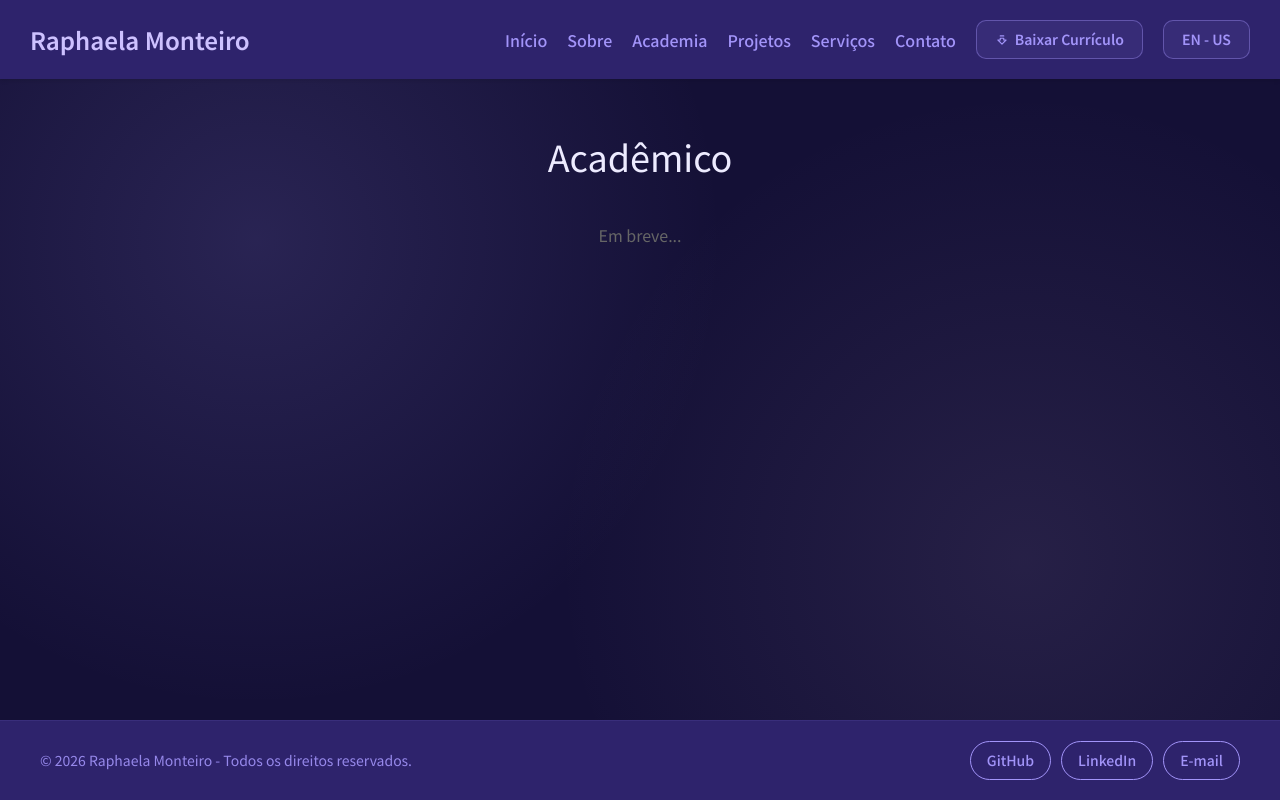
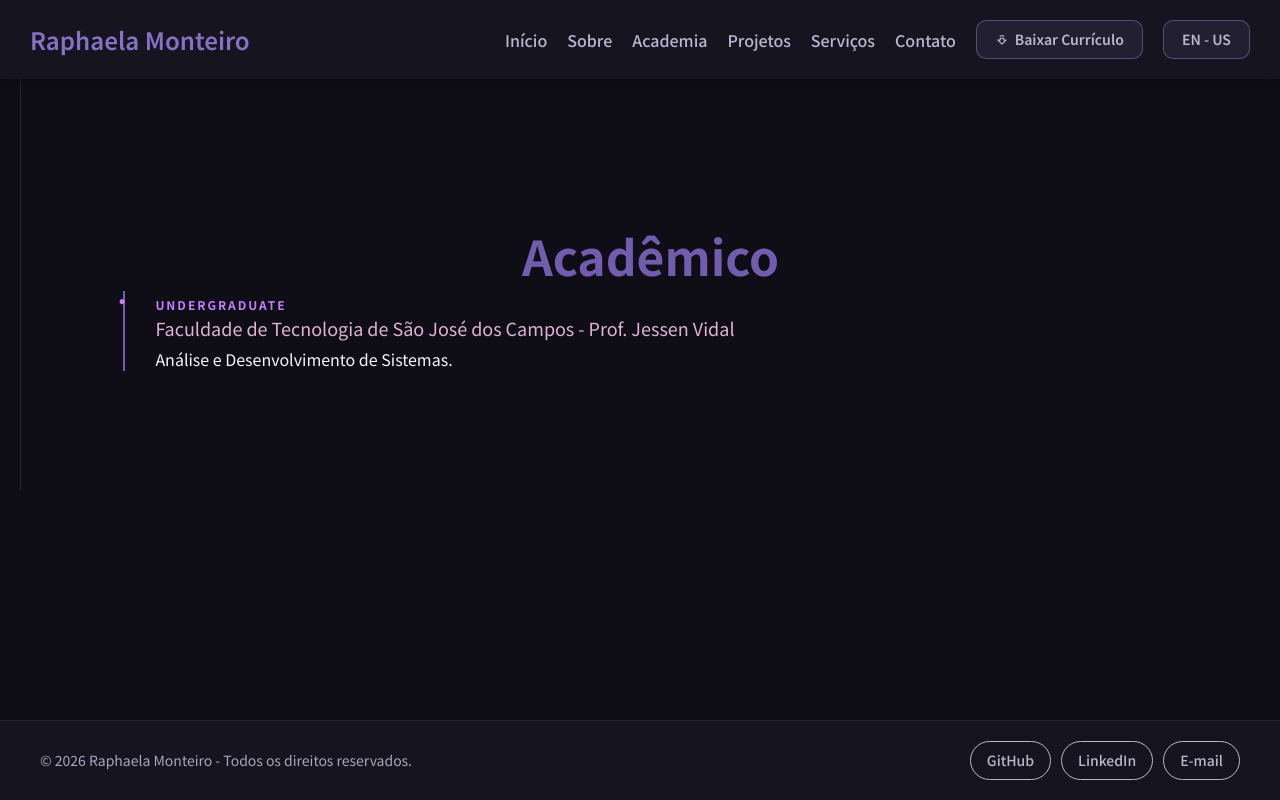
Before and after one commit to raphaelamonteiro/portfolio, a Next.js app: page /academic in a window 1280 px wide. Built offline with nearby package versions, Linux system fonts and the light colour scheme.

Commit message:
feat: add services and academic section

```diff
--- a/app/about/page.tsx
+++ b/app/about/page.tsx
@@ -24,7 +24,7 @@ export default function About() {
                 </div>
 
                 <div className="about-text-content">
-                    <h1>{t.about.title}</h1>
+                    <h1 className="title-about">{t.about.title}</h1>
 
                     {t.about.paragraphs.map((text, index) => (
                         <p key={index}>{text}</p>
--- a/app/academic/page.tsx
+++ b/app/academic/page.tsx
@@ -3,16 +3,24 @@
 import { useTranslation } from '@/contexts/TranslationContext'
 
 export default function Academic() {
-    const { t } = useTranslation()
+    const { t } = useTranslation();
 
     return (
-        <div style={{ padding: '50px', maxWidth: '600px', margin: '0 auto' }}>
-            <h1 style={{ fontSize: '36px', marginBottom: '40px', textAlign: 'center' }}>
-                {t.academic.title}
-            </h1>
-            <p style={{ textAlign: 'center', color: '#666' }}>
-                Em breve...
-            </p>
-        </div>
-    )
+        <section className="academic-section">
+            <h2 className="tech-title">{t.academic.title}</h2>
+
+            {/*
+            <div className="academic-item">
+                <span className="academic-tag">Lead Author / Research</span>
+                <h4>Instituto Tecnológico de Aeronáutica (ITA)</h4>
+                <p>Desenvolvimento de sistemas de missão crítica, focado em infraestrutura GNSS e telemetria.</p>
+            </div>
+*/}
+            <div className="academic-item">
+                <span className="academic-tag">Undergraduate</span>
+                <h4>Faculdade de Tecnologia de São José dos Campos - Prof. Jessen Vidal</h4>
+                <p>Análise e Desenvolvimento de Sistemas.</p>
+            </div>
+        </section>
+    );
 }
--- a/app/globals.css
+++ b/app/globals.css
@@ -10,16 +10,24 @@
    VARIÁVEIS GLOBAIS
    ======================================== */
 :root {
-  --background: #17153B;
-  --foreground: #A294F9;
-  --header-bg: #2E236C;
-  --primary: #C8ACD6;
-  --primary-hover: #CDC1FF;
-  --secondary: #FFD0EC;
-  --light: #FFE6E6;
-  --text-main: #EDEBFF;
+  --background: #0F0E17;
+  --header-bg: #16151F;
+
+  --primary: #725CAD;
+  --primary-hover: #8472C4;
+
+  --secondary: #E0B3D6;
+  --accent: #C77DFF;
+
+  --foreground: #B8B5D1;
+
+  --text-main: #F5F3FF;
+  --text-muted: #A3A0B8;
+
+  --border: #26243A;
+  --surface: #1C1A2B;
+  /* cards */
 }
-
 
 /* ========================================
    BASE
@@ -32,11 +40,7 @@ body {
 body {
   display: flex;
   flex-direction: column;
-  background: radial-gradient(circle at 20% 30%,
-      rgba(162, 148, 249, 0.15), transparent 40%),
-    radial-gradient(circle at 80% 70%,
-      rgba(200, 172, 214, 0.1), transparent 40%),
-    #141036;
+  background: var(--background);
   font-family: "Noto Sans JP", sans-serif;
   color: var(--text-main);
 }
@@ -55,7 +59,7 @@ body {
   align-items: center;
   padding: 20px 30px;
   background-color: var(--header-bg);
-  box-shadow: 0 2px 4px rgba(0, 0, 0, 0.1);
+  box-shadow: 0 4px 12px rgba(0, 0, 0, 0.25);
   position: sticky;
   top: 0;
   z-index: 100;
@@ -189,7 +193,6 @@ body {
     opacity: 0;
     transform: translateY(20px);
   }
-
   to {
     opacity: 1;
     transform: translateY(0);
@@ -230,7 +233,7 @@ body {
 }
 
 .sub-text {
-  color: var(--foreground);
+  color: var(--text-muted);
   font-size: clamp(14px, 2.2vw, 18px);
   font-weight: 600;
   opacity: 0.9;
@@ -275,20 +278,20 @@ body {
 }
 
 .button-projects {
-  color: var(--background);
-  background-color: var(--foreground);
+  background-color: var(--primary);
+  color: var(--text-main);
 }
 
 .button-contactme {
-  color: var(--foreground);
-  border: 2px solid var(--foreground);
+  border: 1px solid var(--border);
+  color: var(--text-main);
   background-color: transparent;
 }
 
 .button-projects:hover,
 .button-contactme:hover {
   transform: translateY(-3px);
-  box-shadow: 0 8px 20px rgba(162, 148, 249, 0.3);
+  box-shadow: 0 4px 12px rgba(0, 0, 0, 0.25);
 }
 
 
@@ -316,7 +319,7 @@ body {
   aspect-ratio: 3 / 4;
   object-fit: cover;
   border-radius: 50px;
-  box-shadow: 0 30px 80px rgba(0, 0, 0, 0.25);
+  box-shadow: 0 4px 12px rgba(0, 0, 0, 0.25);
 }
 
 .about-text-content {
@@ -327,11 +330,12 @@ body {
 }
 
 .about-text-content h1 {
-  font-size: clamp(36px, 4vw, 48px);
+  color: var(--primary);
+  font-size: clamp(40px, 5vw, 50px);
   font-weight: 800;
-  letter-spacing: -1px;
+  letter-spacing: 1px;
   line-height: 1.05;
-  color: var(--foreground);
+
 }
 
 .about-text-content p {
@@ -357,9 +361,9 @@ body {
 
 .tech-title {
   margin-top: 60px;
-  font-size: clamp(32px, 5vw, 48px);
+  color: var(--primary);
+  font-size: clamp(42px, 4vw, 48px);
   font-weight: 700;
-  color: var(--foreground);
   text-align: center;
 }
 
@@ -388,11 +392,51 @@ body {
 .tech-item:hover {
   background: rgba(162, 148, 249, 0.18);
   transform: translateY(-3px);
-  box-shadow: 0 4px 12px rgba(162, 148, 249, 0.2);
+  box-shadow: 0 4px 12px rgba(0, 0, 0, 0.25);
 }
 
 .tech-icon {
   font-size: 18px;
+  color: var(--foreground);
+}
+
+/* ========================================
+   ACADEMIC SECTION
+   ======================================== */
+.academic-section {
+  padding: 80px 8%;
+  border-left: 1px solid var(--border);
+  margin-left: 20px;
+}
+
+.academic-item {
+  position: relative;
+  padding-left: 30px;
+  margin-bottom: 40px;
+  border-left: 2px solid var(--primary);
+}
+
+.academic-item::after {
+  content: "●";
+  position: absolute;
+  left: -7px;
+  top: 0;
+  color: var(--accent);
+  font-size: 12px;
+}
+
+.academic-item h4 {
+  font-size: 18px;
+  color: var(--secondary);
+  margin-bottom: 5px;
+}
+
+.academic-tag {
+  font-size: 12px;
+  text-transform: uppercase;
+  letter-spacing: 2px;
+  color: var(--accent);
+  font-weight: 700;
 }
 
 
@@ -483,12 +527,12 @@ body {
   transition: all 0.3s ease;
   cursor: pointer;
   border: 1px solid rgba(162, 148, 249, 0.1);
-  box-shadow: 0 2px 4px rgba(0, 0, 0, 0.1);
+  box-shadow: 0 4px 12px rgba(0, 0, 0, 0.25);
 }
 
 .project-card:hover {
   transform: translateY(-0.5rem);
-  box-shadow: 0 10px 30px -10px rgba(0, 0, 0, 0.3);
+  box-shadow: 0 4px 12px rgba(0, 0, 0, 0.25);
 }
 
 .project-card-image {
@@ -555,6 +599,82 @@ body {
   transform: scale(1.05);
 }
 
+/* ========================================
+   SERVICES SECTION (FREELAS)
+   ======================================== */
+.services-section {
+  padding: 80px 8%;
+}
+
+.service-title{
+    color: var(--primary);
+    font-size: clamp(50px, 6vw, 64px);
+    font-weight: 800;
+    letter-spacing: 1px;
+    text-align: center;
+}
+
+.service-text {
+  color: var(--text-muted);
+  font-size: clamp(16px, 3vw, 24px);
+  font-weight: 600;
+  text-align: center;
+}
+
+.services-grid {
+  display: grid;
+  grid-template-columns: repeat(auto-fit, minmax(300px, 1fr));
+  gap: 25px;
+  max-width: 1200px;
+  margin: 40px auto;
+}
+
+.service-card {
+  background: var(--surface);
+  border: 1px solid var(--border);
+  padding: 40px;
+  border-radius: 4px;
+  /* Bordas retas = mais sério/Nippon */
+  transition: all 0.4s cubic-bezier(0.175, 0.885, 0.32, 1.275);
+  position: relative;
+  overflow: hidden;
+}
+
+.service-card::before {
+  content: "";
+  position: absolute;
+  top: 0;
+  left: 0;
+  width: 2px;
+  height: 0;
+  background: var(--accent);
+  /* Detalhe Ada Wong */
+  transition: height 0.3s ease;
+}
+
+.service-card:hover {
+  transform: translateY(-10px);
+  border-color: var(--primary);
+  box-shadow: 0 10px 30px rgba(123, 44, 191, 0.1);
+}
+
+.service-card:hover::before {
+  height: 100%;
+}
+
+.service-card h3 {
+  color: var(--text-main);
+  font-size: 22px;
+  margin-bottom: 15px;
+  font-family: "Noto Sans JP", sans-serif;
+}
+
+.service-card p {
+  color: var(--text-muted);
+  font-size: 15px;
+  line-height: 1.6;
+}
+
 
 /* ========================================
    FOOTER
@@ -601,7 +721,7 @@ body {
   background-color: var(--foreground);
   color: var(--background);
   transform: translateY(-2px);
-  box-shadow: 0 4px 12px rgba(162, 148, 249, 0.3);
+  box-shadow: 0 4px 12px rgba(0, 0, 0, 0.25);
 }
 
 
--- a/app/services/page.tsx
+++ b/app/services/page.tsx
@@ -2,28 +2,36 @@
 
 import Loading from '@/components/loading'
 import { useTranslation } from '@/contexts/TranslationContext'
+import { title } from 'process';
 
 export default function Services() {
-    const { t, isLoading } = useTranslation()
-    if (isLoading) return <Loading />
+    const { t } = useTranslation();
+
+    const servicesList = [
+        { title: "Full Stack Development", icon: "🚀" },
+        { title: "Inteligência & Dados", icon: "🧠" },
+        { title: "Sistemas de Alta Confiabilidade", icon: "🛡️" }
+    ];
 
     return (
-        <section className="min-h-screen flex items-center justify-center px-4">
+        <section className="services-section">
+            <h2 className="service-title">{t.work.title}</h2>
+            <p className="service-text">
+                {t.work.description}
+            </p>
 
-            <h1 className="text-4xl font-bold mb-4">
-                {t.work.title}
-            </h1>
+            <div className="services-grid">
+                {t.work.services.map((group, groupIndex) =>
+                    group.items.map((item, index) => (
+                        <div key={`${groupIndex}-${index}`} className="service-card">
+                            <h3>{item.title}</h3>
+                            <p>{item.description}</p> {/* Reutilizando lógica de precisão */}
+                        </div>
+                    ))
+                )}
+            </div>
 
-            <div className="flex flex-wrap justify-center gap-3">
-                {['React', 'Next.js', 'TypeScript'].map(skill => (
-                    <span
-                        key={skill}
-                        className="px-4 py-2 bg-blue-600 text-white rounded-md"
-                    >
-                        {skill}
-                    </span>
-                ))}
-            </div>
-        </section >
-    )
+
+        </section>
+    );
 }
--- a/locales/en-US.ts
+++ b/locales/en-US.ts
@@ -2,7 +2,7 @@ export const enUS = {
     nav: {
         home: "Home",
         about: "About",
-        academic: "Academic",
+        academic: "Academia",
         services: "Services",
         projects: "Projects",
         contact: "Contact",
@@ -10,122 +10,92 @@ export const enUS = {
     },
     home: {
         greeting: "< Raphaela Monteiro />",
-        role: "Developer focused on building scalable and high-performance systems.",
+        role: "Developer focused on building scalable systems and intelligent solutions.",
         sub: "Architecture • Performance • Automation • AI • Infrastructure • Security • Data",
-        tag: "Open to freelance projects and technical challenges that create real impact.",
+        tag: "Available for freelance projects and high-impact technical challenges.",
         cta: "View Projects",
-        contact: "Get in Touch",
-    }, about: {
+        contact: "Get in Touch"
+    },
+    about: {
         title: "About Me",
         paragraphs: [
             "I am a Developer and Researcher focused on the intersection of Systems Architecture and Intelligent Computing. Currently, I work on High-Reliability projects involving Positioning Systems and Data Science.",
 
-            "I view software as a mission-critical infrastructure where every decision impacts performance and integrity. My approach combines the agility of Full Stack development with the rigor of scientific investigation to solve complex problems.",
+            "I view software as critical infrastructure, where every decision impacts performance and integrity. My approach blends the agility of Full Stack development with the rigor of scientific research to solve complex problems.",
 
             "Whether architecting scalable applications or researching data integrity, my goal is to reduce complexity and ensure consistent results in environments where precision is non-negotiable.",
 
-            "I am driven by technical excellence and a commitment to building solutions that bridge the gap between advanced research and practical, high-impact software engineering."
+            "Driven by technical excellence, I strive to build solutions that bridge advanced research with practical, high-impact software engineering."
         ],
-        skills: "Expertise",
+        skills: "Specialties",
         techstack: "Tech Stack",
         skillsMap: [
             {
                 items: [
-                    "System Architecture & Design Patterns",
-                    "High-Reliability & Critical Software",
+                    "Systems Architecture & Design Patterns",
+                    "Mission-Critical & High-Reliability Systems",
                     "AI Integration & Data Science",
                     "Clean Architecture & SOLID",
-                    "Technical Documentation & Rigor"
+                    "Technical Documentation"
                 ]
-            },
+            }
         ],
         extra: "Beyond technology, I enjoy…",
         hobbies: [
             {
                 items: [
-                    {
-                        name: "Photography and attention to details",
-                        image: "/images/hobbies/fotografia.jpg"
-                    },
-                    {
-                        name: "Chess and other games",
-                        image: "/images/hobbies/fotografia.jpg"
-                    },
-                    {
-                        name: "Studying philosophy and history",
-                        image: "/images/hobbies/fotografia.jpg"
-                    },
-                    {
-                        name: "Exploring new places, cultures, and languages",
-                        image: "/images/hobbies/fotografia.jpg"
-                    },
-                    {
-                        name: "Studying philosophy and history",
-                        image: "/images/hobbies/fotografia.jpg"
-                    },
-                    {
-                        name: "Expressing myself through drawing and painting",
-                        image: "/images/hobbies/fotografia.jpg"
-                    },
-                    {
-                        name: "Gothic literature and science fiction",
-                        image: "/images/hobbies/fotografia.jpg"
-                    },
-                    {
-                        name: "Spending quality time with family and friends",
-                        image: "/images/hobbies/fotografia.jpg"
-                    },
-
+                    { name: "Photography and observing details", image: "/images/hobbies/fotografia.jpg" },
+                    { name: "Chess and strategy games", image: "/images/hobbies/fotografia.jpg" },
+                    { name: "Studying philosophy and history", image: "/images/hobbies/fotografia.jpg" },
+                    { name: "Exploring new places, cultures, and languages", image: "/images/hobbies/fotografia.jpg" },
+                    { name: "Cooking and experimenting with new recipes", image: "/images/hobbies/fotografia.jpg" },
+                    { name: "Expression through drawing and painting", image: "/images/hobbies/fotografia.jpg" },
+                    { name: "Gothic literature and science fiction", image: "/images/hobbies/fotografia.jpg" },
+                    { name: "Quality time with family and friends", image: "/images/hobbies/fotografia.jpg" }
                 ]
-            },
+            }
         ]
     },
     academic: {
         title: "Academic",
     },
-    work: {
-        title: "How I Can Help?",
-        description: " Sou uma desenvolvedora fullstack apaixonada por dados, IA, segurança e infraestrutura. Adoro criar soluções elegantes e robustas, equilibrando profissionalismo com criatividade.",
-    },
     projects: {
         title: "My Projects",
         viewProject: "View Project",
-        viewCode: "View Code",
-        items: [  // ← items diretamente dentro de projects
+        viewCode: "View Code"
+    },
+
+    work: {
+        title: "How I Can Help?",
+        description: "More than building, I focus on structuring systems that can evolve over time.",
+        services: [
             {
-                name: "AdraTrade",
-                desc: "Uma plataforma de trading com análise de dados em tempo real", // Adicionei desc
-                image: "/images/hobbies/fotografia.jpg",
-                tags: ["React", "Node.js", "Trading API"], // Opcional
-                github: "https://github.com/raphaela/adratrade", // Opcional
-                live: "https://adratrade.com", // Opcional
-                featured: true // Opcional
+                items: [
+                    {
+                        title: "Web Applications",
+                        description: "Development of modern and responsive applications with a focus on performance, scalability, and user experience."
                     },
                     {
-                name: "Chess and other games",
-                desc: "Aplicativo de xadrez com multiplayer e IA",
-                image: "/images/hobbies/fotografia.jpg",
-                tags: ["Next.js", "Socket.io", "Chess.js"],
-                github: "https://github.com/raphaela/chess-app",
-                featured: false
+                        title: "System Architecture",
+                        description: "Design and structuring of applications using best practices such as Clean Architecture and design patterns, ensuring maintainability."
                     },
                     {
-                name: "Studying philosophy and history",
-                desc: "Plataforma de estudos com resumos e flashcards",
-                image: "/images/hobbies/fotografia.jpg",
-                tags: ["React", "Firebase"],
-                github: "https://github.com/raphaela/study-app"
+                        title: "APIs & Integrations",
+                        description: "Building and integrating APIs to connect systems, automate processes, and structure efficient data flows."
                     },
                     {
-                name: "Expressing myself through drawing and painting",
-                desc: "Portfólio de arte digital e pinturas",
-                image: "/images/hobbies/fotografia.jpg",
-                tags: ["Next.js", "Framer Motion"],
-                live: "https://art-portfolio.com",
-                featured: true
+                        title: "Automation & Data",
+                        description: "Solutions that leverage automation and data processing to optimize workflows and support decision-making."
                     },
+                    {
+                        title: "Technical Consulting",
+                        description: "Analysis and guidance to improve the structure, performance, and organization of existing projects."
+                    }
                 ]
+            }
+        ],
     },
+
     contact: {
         title: "Get in Touch",
         name: "Name",
@@ -134,6 +104,6 @@ export const enUS = {
         send: "Send"
     },
     footer: {
-        rights: "© 2026 Raphaela Monteiro - All Rights Reserved"
+        rights: "© 2026 Raphaela Monteiro - All rights reserved."
     }
 }
```
Also changed, not shown: locales/pt-BR.ts (+28 -3 lines). Lines whose indentation alone changed are shown as unchanged.
